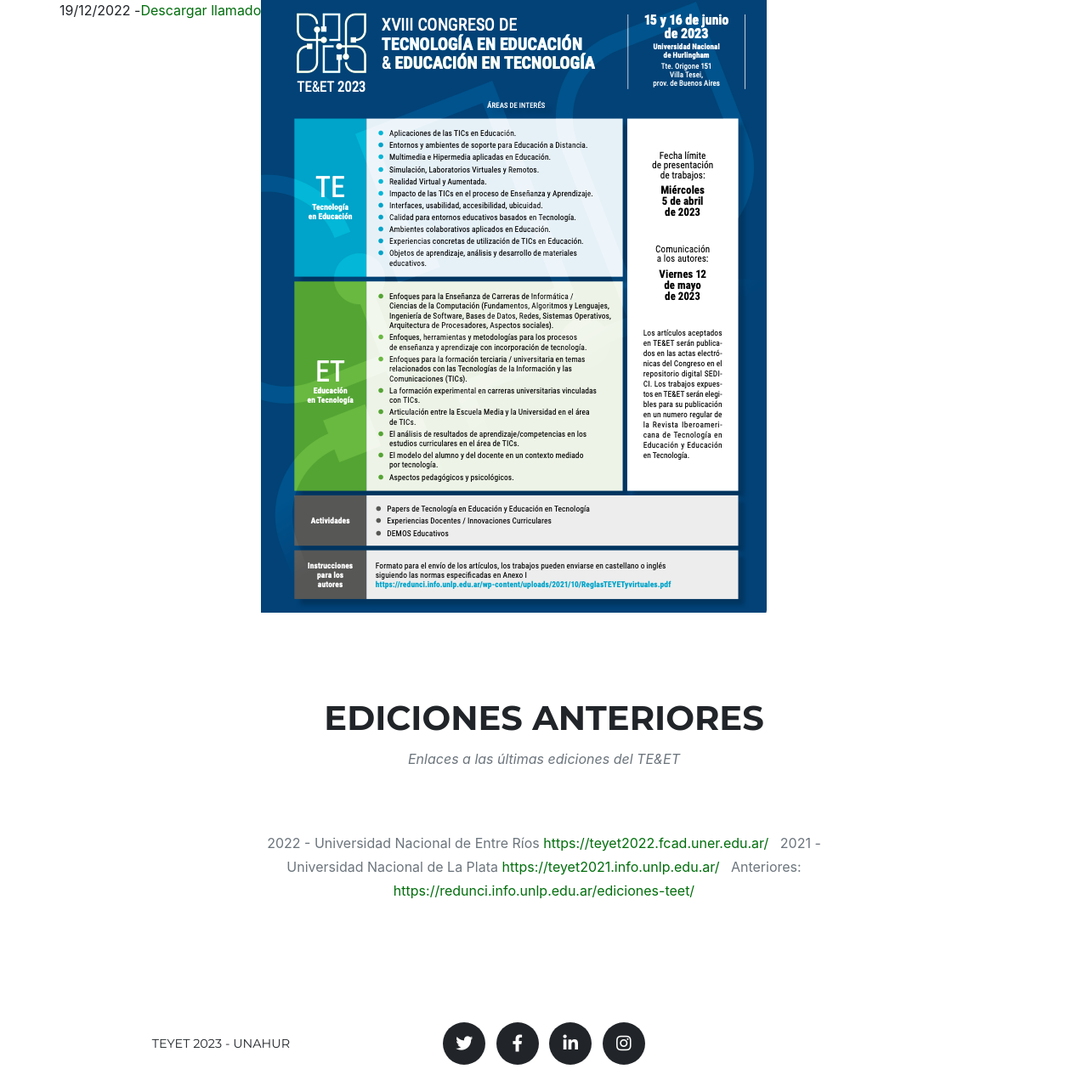
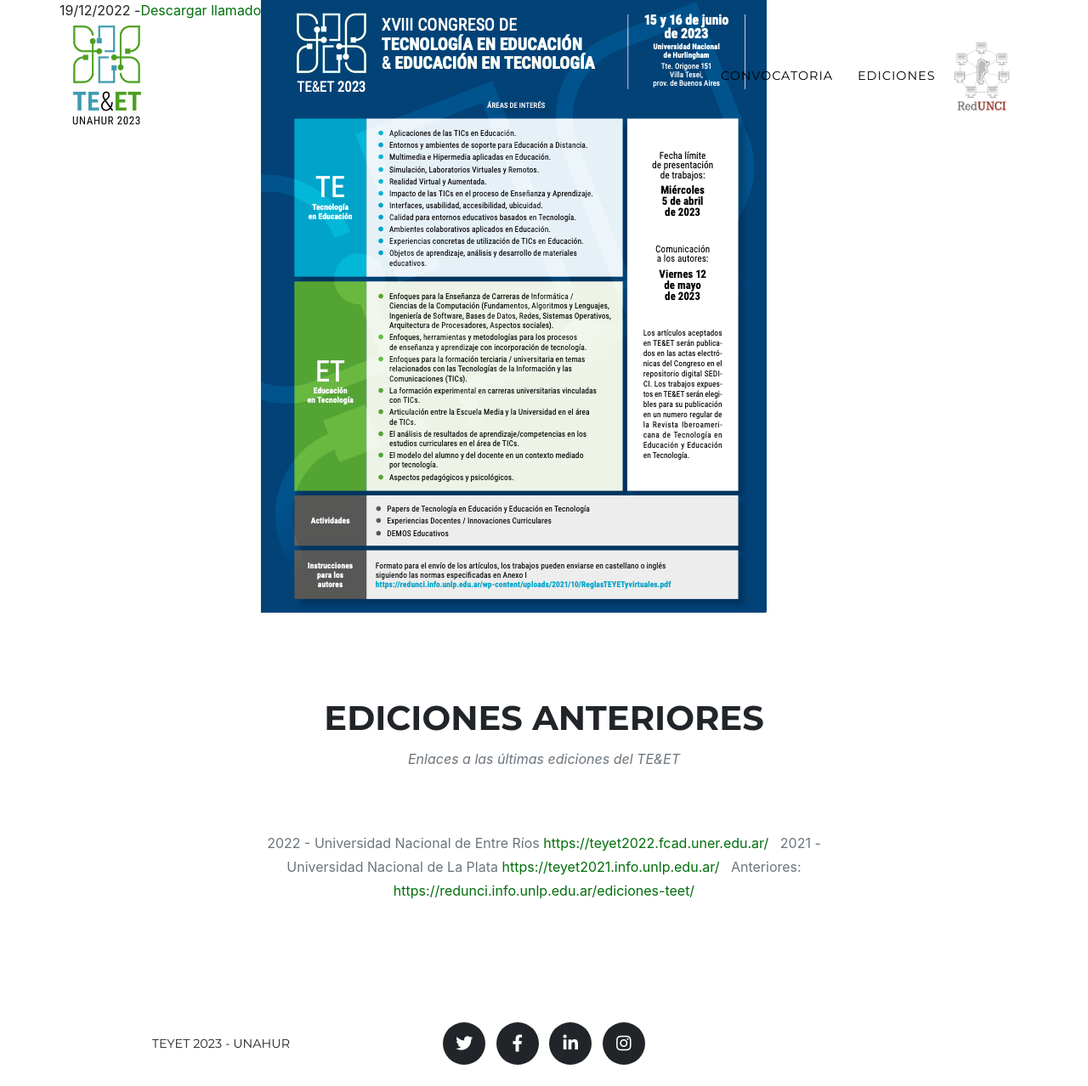
Before and after one commit to teyet2023unahur/teyet2023-2, a Jekyll site: the page built from presentacion-trabajos.md, in a window 1280 px wide and 1278 px high. Shown: the whole window at 85% size. Built offline with Jekyll 4.4.1, drawn with Linux system fonts in a browser that asks for light colours; some web fonts are replaced.

Commit message:
agregado presentacion trabajos

```diff
--- /dev/null
+++ b/_includes/navbasic.html
@@ -0,0 +1,47 @@
+  <!-- Navigation -->
+  <nav class="navbar navbar-expand-lg navbar-dark fixed-top" id="mainNav">
+    <div class="container">
+	  <a class="navbar-brand js-scroll-trigger" href="#page-top">
+          {%- if site.logo -%}
+            <img height="{{ site.logo.height | default: 52 }}" src="{{ site.logo.path }}"/>
+          {%- else -%}
+            {{ site.title }}
+          {%- endif -%}
+      </a>
+      <button class="navbar-toggler navbar-toggler-right" type="button" data-toggle="collapse" data-target="#navbarResponsive" aria-controls="navbarResponsive" aria-expanded="false" aria-label="Toggle navigation">
+        Menu
+        <i class="fas fa-bars"></i>
+      </button>
+      <div class="collapse navbar-collapse" id="navbarResponsive">
+        <ul class="navbar-nav text-uppercase ml-auto">
+        {% if site.locale and site.locale != "" and site.locale != nil %}
+        {% for link in site.data.navigation[site.locale].nav %}
+          <li class="nav-item">
+            {%- if link.url -%}
+              <a class="nav-link js-scroll-trigger" href="{{ link.url }}">{{ link.title }}</a>
+            {%- else if link.section -%}
+              <a class="nav-link js-scroll-trigger" href="#{{ link.section }}">{{ link.title }}</a>
+            {%- else -%}
+              <a class="nav-link js-scroll-trigger" href="#">{{ link.title }}</a>
+            {%- endif -%}
+          </li>
+        {% endfor %}
+        {% else %}
+        {% for link in site.data.navigation.nav %}
+        <li class="nav-item">
+          {%- if link.url -%}
+            <a class="nav-link js-scroll-trigger" href="{{ link.url }}">{{ link.title }}</a>
+          {%- else if link.section -%}
+            <a class="nav-link js-scroll-trigger" href="#{{ link.section }}">{{ link.title }}</a>
+          {%- else -%}
+            <a class="nav-link js-scroll-trigger" href="#">{{ link.title }}</a>
+          {%- endif -%}
+        </li>
+        {% endfor %}
+        {% endif %}
+        </ul>
+        <img height="80" src="/assets/img/logo-redunci.png"/>
+      </div>
+    </div>
+  </nav>
+  <!-- End Navigation -->
--- a/_layouts/presentacion-trabajos.html
+++ b/_layouts/presentacion-trabajos.html
@@ -1,6 +1,7 @@
 ---
 layout: default
 ---
+{% include navbasic.html %}
 {% include presentacion.html %}
 
 {% include about.html %}
```
